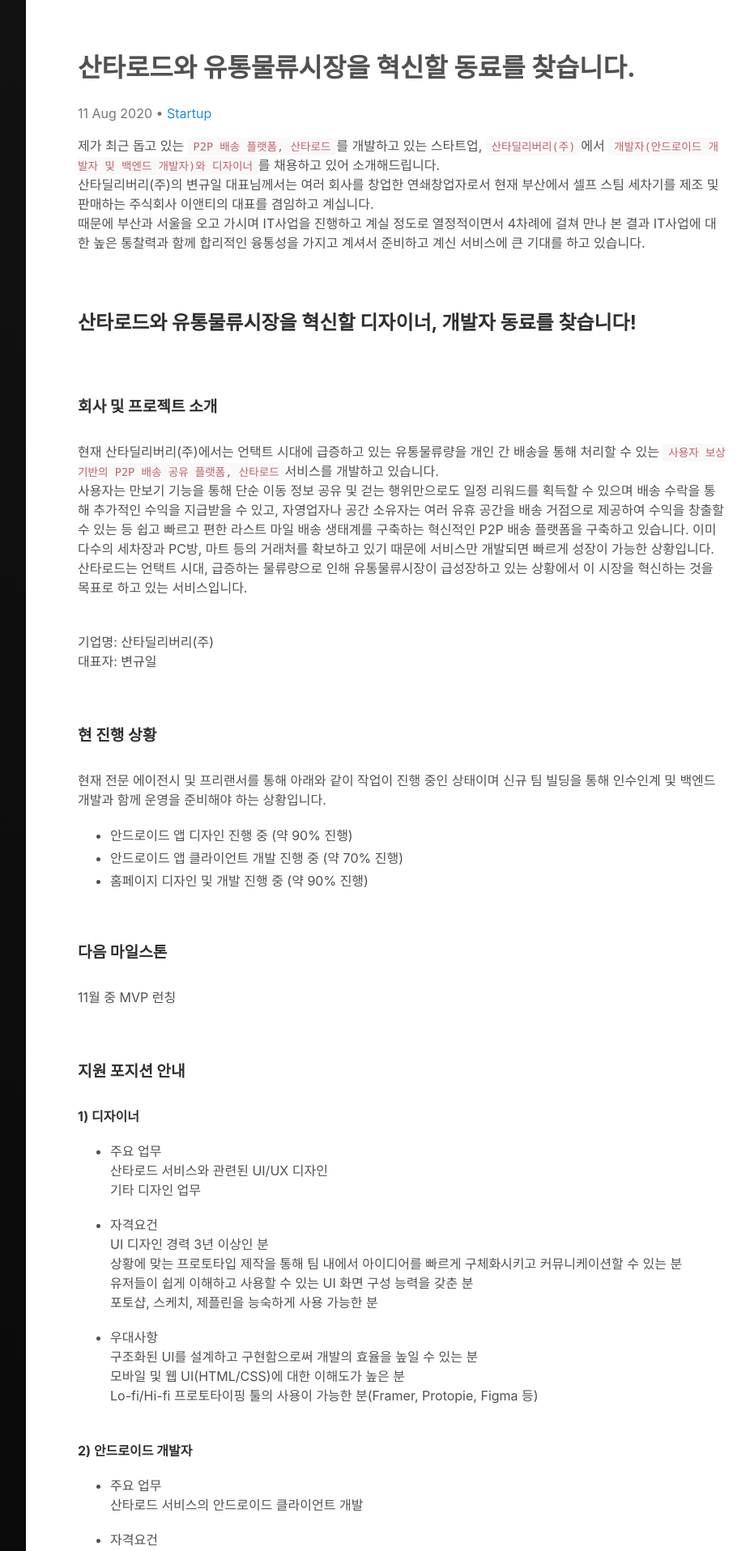
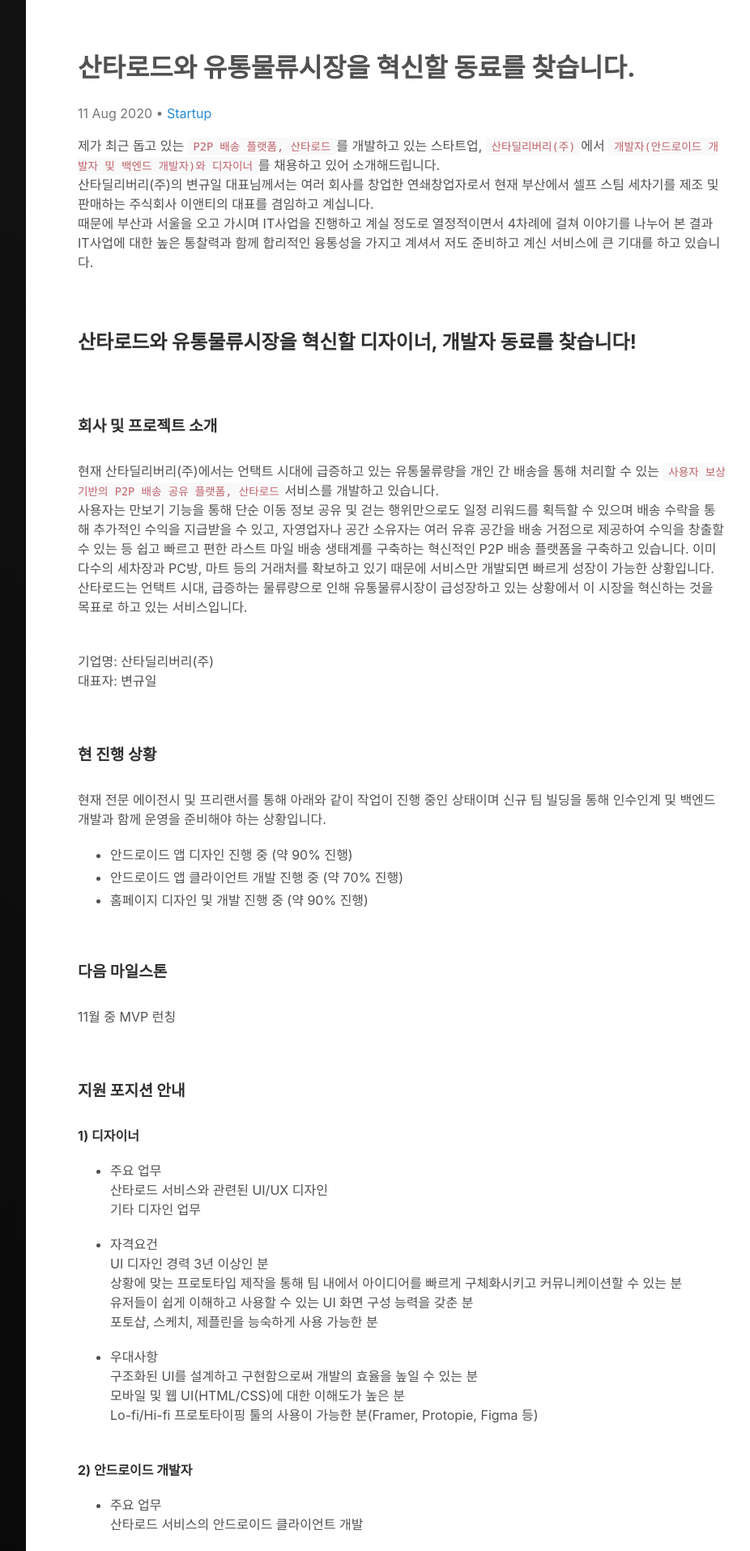
Before and after one commit to germweapon/germweapon.github.io, a Jekyll site: the page built from _posts/2020-08-11-산타로드와-유통물류시장을-혁신할-동료를-찾습니다.-[디자이너,개발자].md, in a window 1280 px wide. Shown: the top 1916 px of the page at 81% size, without its empty margins (256-1182 px from the left). Built offline with Jekyll 4.4.1, drawn with Linux system fonts in a browser that asks for light colours; comment, search, counter and statistics services are not loaded; some of the changed text lies outside the part shown.

Commit message:
문구 수정

```diff
--- a/_posts/2020-08-11-산타로드와-유통물류시장을-혁신할-동료를-찾습니다.-[디자이너,개발자].md
+++ b/_posts/2020-08-11-산타로드와-유통물류시장을-혁신할-동료를-찾습니다.-[디자이너,개발자].md
@@ -27,7 +27,7 @@ priority : 1.0
 
 제가 최근 돕고 있는 `P2P 배송 플랫폼, 산타로드`를 개발하고 있는 스타트업, `산타딜리버리(주)`에서 `개발자(안드로이드 개발자 및 백엔드 개발자)와 디자이너`를 채용하고 있어 소개해드립니다.<br>
 산타딜리버리(주)의 변규일 대표님께서는 여러 회사를 창업한 연쇄창업자로서 현재 부산에서 셀프 스팀 세차기를 제조 및 판매하는 주식회사 이앤티의 대표를 겸임하고 계십니다.<br>
-때문에 부산과 서울을 오고 가시며 IT사업을 진행하고 계실 정도로 열정적이면서 4차례에 걸쳐 만나 본 결과 IT사업에 대한 높은 통찰력과 함께 합리적인 융통성을 가지고 계셔서 준비하고 계신 서비스에 큰 기대를 하고 있습니다.<br><br><br>
+때문에 부산과 서울을 오고 가시며 IT사업을 진행하고 계실 정도로 열정적이면서 4차례에 걸쳐 이야기를 나누어 본 결과 IT사업에 대한 높은 통찰력과 함께 합리적인 융통성을 가지고 계셔서 저도 준비하고 계신 서비스에 큰 기대를 하고 있습니다.<br><br><br>
 
 ### **산타로드와 유통물류시장을 혁신할 디자이너, 개발자 동료를 찾습니다!**<br><br><br>
 
@@ -111,7 +111,8 @@ AWS 설정 및 운영 가능한 분<br>
 
 - 급여<br>
 면접 후 결정<br>
-경력 및 연차에 따라 약 3,000 - 4,000만 원 수준<br>
+
+>*생각하시는 연봉을 들었을 때 초기 스타트업이지만 Top Tier수준의 연봉까지는 아니더라도 중견 기업 수준의 급여였습니다.*
 
 - 근무장소<br>
 서울시 강남구 테헤란로142 위워크 역삼역점<br>
@@ -125,7 +126,7 @@ AWS 설정 및 운영 가능한 분<br>
 
 - 기타 복리후생<br>
 4대 보험, 퇴직금, 장기근속자 포상, 명절 및 창립기념일 선물 지급 등<br>
-현재 팀 빌딩 중이기 때문에 팀 빌딩과 함께 조직문화 및 복리후생을 함께 고민하며 만들어갈 계획입니다.<br><br>
+현재 팀 빌딩 중이기 때문에 팀 빌딩과 함께 조직문화 및 복리후생을 함께 고민하며 만들어갈 계획입니다.<br>
 
 >*대표님의 거주지가 부산이기 때문에 매일 얼굴을 뵐 수 없습니다. 일만 열심히 하신다면 리모트를 해도 눈치 채지 못하실 거예요. 쿨럭...*
 
```
